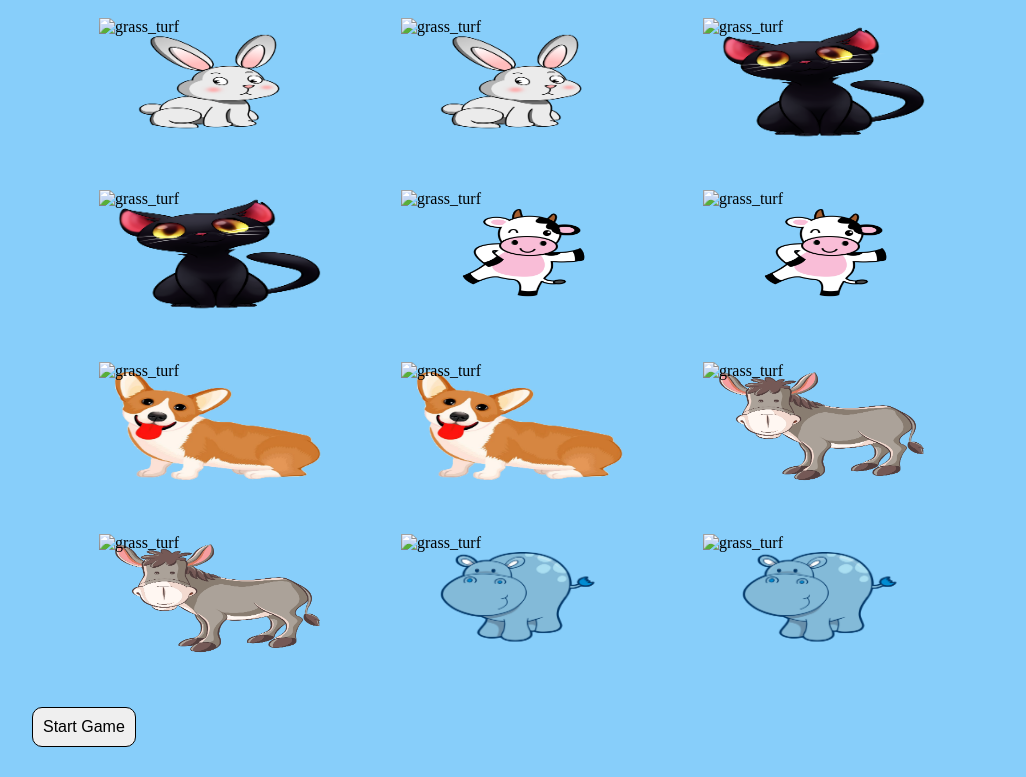
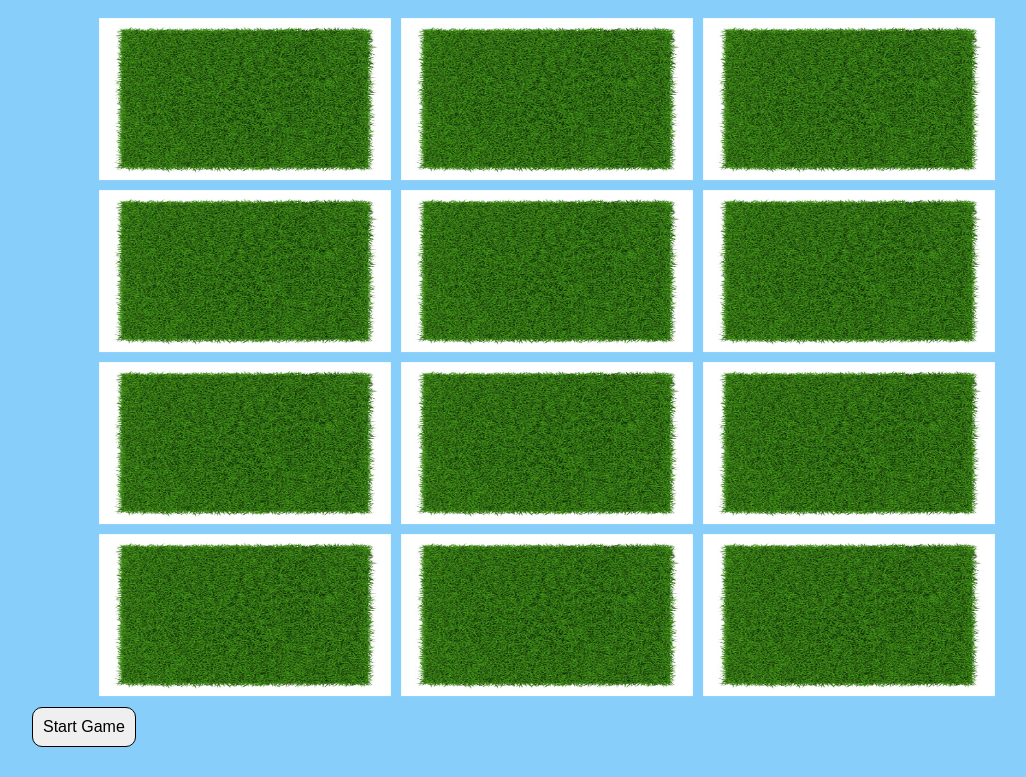
Before and after one commit to m-boyajian/Memory-Game, a plain HTML site: page index.html in a window 1280 px wide. Shown: the part 122-899 px from the top of the page, without its empty margins (103-1129 px from the left). Drawn offline with Linux system fonts and the light colour scheme; the site is published under a folder, as on GitHub Pages, so addresses that start at the root find nothing.

Commit message:
Update index.html

```diff
--- a/index.html
+++ b/index.html
@@ -12,62 +12,62 @@
 
         <div class="memory-card" data-framework="bunny">
           <img class="front-face" src="img/bunny.png" alt="Bunny" />
-          <img class="back-face" src="/img/grass_turf.jpg" alt="grass_turf" />
+          <img class="back-face" src="img/grass_turf.jpg" alt="grass turf" />
         </div>
 
         <div class="memory-card" data-framework="bunny">
           <img class="front-face" src="img/bunny.png" alt="Bunny" />
-          <img class="back-face" src="/img/grass_turf.jpg" alt="grass_turf" />
+          <img class="back-face" src="img/grass_turf.jpg" alt="grass turf" />
         </div>
 
         <div class="memory-card" data-framework="cat">
           <img class="front-face" src="img/cat.png" alt="Cat" />
-          <img class="back-face" src="/img/grass_turf.jpg" alt="grass_turf" />
+          <img class="back-face" src="img/grass_turf.jpg" alt="grass turf" />
         </div>
 
         <div class="memory-card" data-framework="cat">
           <img class="front-face" src="img/cat.png" alt="Cat" />
-          <img class="back-face" src="/img/grass_turf.jpg" alt="grass_turf" />
+          <img class="back-face" src="img/grass_turf.jpg" alt="grass turf" />
         </div>
 
         <div class="memory-card" data-framework="cow">
           <img class="front-face" src="img/cow.png" alt="Cow" />
-          <img class="back-face" src="/img/grass_turf.jpg" alt="grass_turf" />
+          <img class="back-face" src="img/grass_turf.jpg" alt="grass turf" />
         </div>
 
         <div class="memory-card" data-framework="cow">
           <img class="front-face" src="img/cow.png" alt="Cow" />
-          <img class="back-face" src="/img/grass_turf.jpg" alt="grass_turf" />
+          <img class="back-face" src="img/grass_turf.jpg" alt="grass turf" />
         </div>
 
         <div class="memory-card" data-framework="dog">
           <img class="front-face" src="img/dog.png" alt="Dog" />
-          <img class="back-face" src="/img/grass_turf.jpg" alt="grass_turf" />
+          <img class="back-face" src="img/grass_turf.jpg" alt="grass turf" />
         </div>
 
         <div class="memory-card" data-framework="dog">
           <img class="front-face" src="img/dog.png" alt="Dog" />
-          <img class="back-face" src="/img/grass_turf.jpg" alt="grass_turf" />
+          <img class="back-face" src="img/grass_turf.jpg" alt="grass turf" />
         </div>
 
         <div class="memory-card" data-framework="donkey">
           <img class="front-face" src="img/donkey.png" alt="Donkey" />
-          <img class="back-face" src="/img/grass_turf.jpg" alt="grass_turf" />
+          <img class="back-face" src="img/grass_turf.jpg" alt="grass turf" />
         </div>
 
         <div class="memory-card" data-framework="donkey">
           <img class="front-face" src="img/donkey.png" alt="Donkey" />
-          <img class="back-face" src="/img/grass_turf.jpg" alt="grass_turf" />
+          <img class="back-face" src="img/grass_turf.jpg" alt="grass turf" />
         </div>
 
         <div class="memory-card" data-framework="hippo">
           <img class="front-face" src="img/hippo.png" alt="Hippo" />
-          <img class="back-face" src="/img/grass_turf.jpg" alt="grass_turf" />
+          <img class="back-face" src="img/grass_turf.jpg" alt="grass turf" />
         </div>
 
         <div class="memory-card" data-framework="hippo">
           <img class="front-face" src="img/hippo.png" alt="Hippo" />
-          <img class="back-face" src="/img/grass_turf.jpg" alt="grass_turf" />
+          <img class="back-face" src="img/grass_turf.jpg" alt="grass turf" />
         </div>
 
       </section>
```
